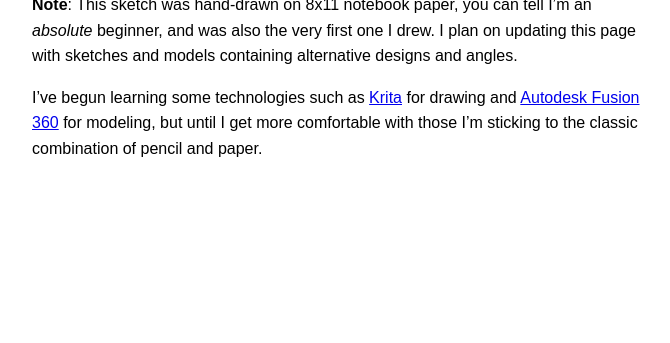
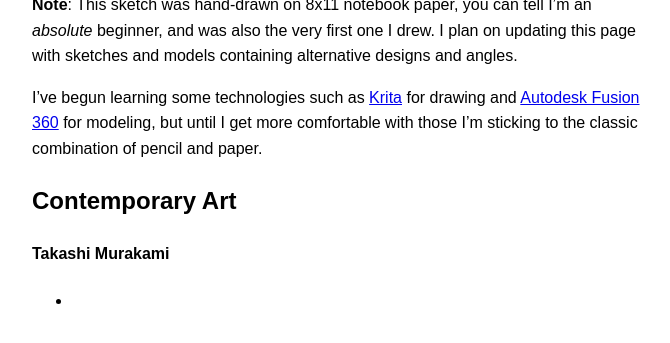
Before and after one commit to kulkarohan/portfolio, a Jekyll site: the page built from moodboard/index.md, in a window 1280 px wide, cut to the strip 1308-1670 px from the top of the page. Shown: the top 343 px of the strip, without its empty margins (296-966 px from the left). Built offline with Jekyll 4.4.1, drawn with Linux system fonts in a browser that asks for light colours; our own code applies the rules of GitHub Pages for plain Markdown files; before the commit the page ends 1518 px from its top, so only the background shows below that.

Commit message:
Update index.md

```diff
--- a/moodboard/index.md
+++ b/moodboard/index.md
@@ -19,3 +19,9 @@ Based off the Yeezy basketball shoe in-the-making, here's a sketch from the side
 
 I've begun learning some technologies such
 as [Krita](https://krita.org/en/) for drawing and [Autodesk Fusion 360](https://www.autodesk.com/products/fusion-360/overview) for modeling, but until I get more comfortable with those I'm sticking to the classic combination of pencil and paper.
+
+
+## Contemporary Art
+
+#### Takashi Murakami
+-
```
